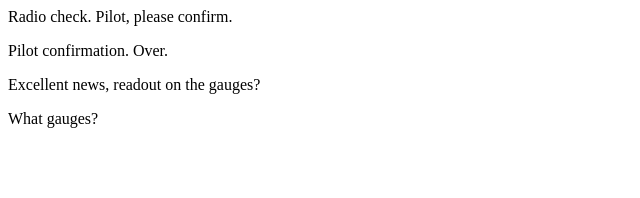
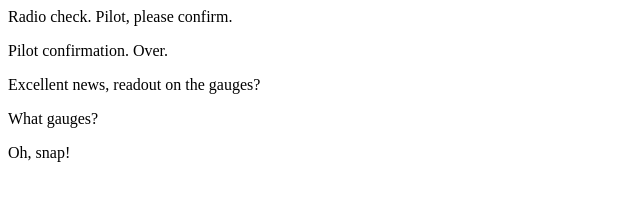
Before and after one commit to SMitchellJohnston/communication-log, a plain HTML site: page index.html in a window 1280 px wide. Shown: the full height of the page, 0-640 px from the left. Drawn offline with Linux system fonts and the light colour scheme.

Commit message:
try try again

```diff
--- a/index.html
+++ b/index.html
@@ -4,6 +4,6 @@
    <p>Pilot confirmation. Over.</p>
    <p>Excellent news, readout on the gauges?</p>
    <p>What gauges?</p>
-
+   <p>Oh, snap!</p>
 </body>
 </html>
```
